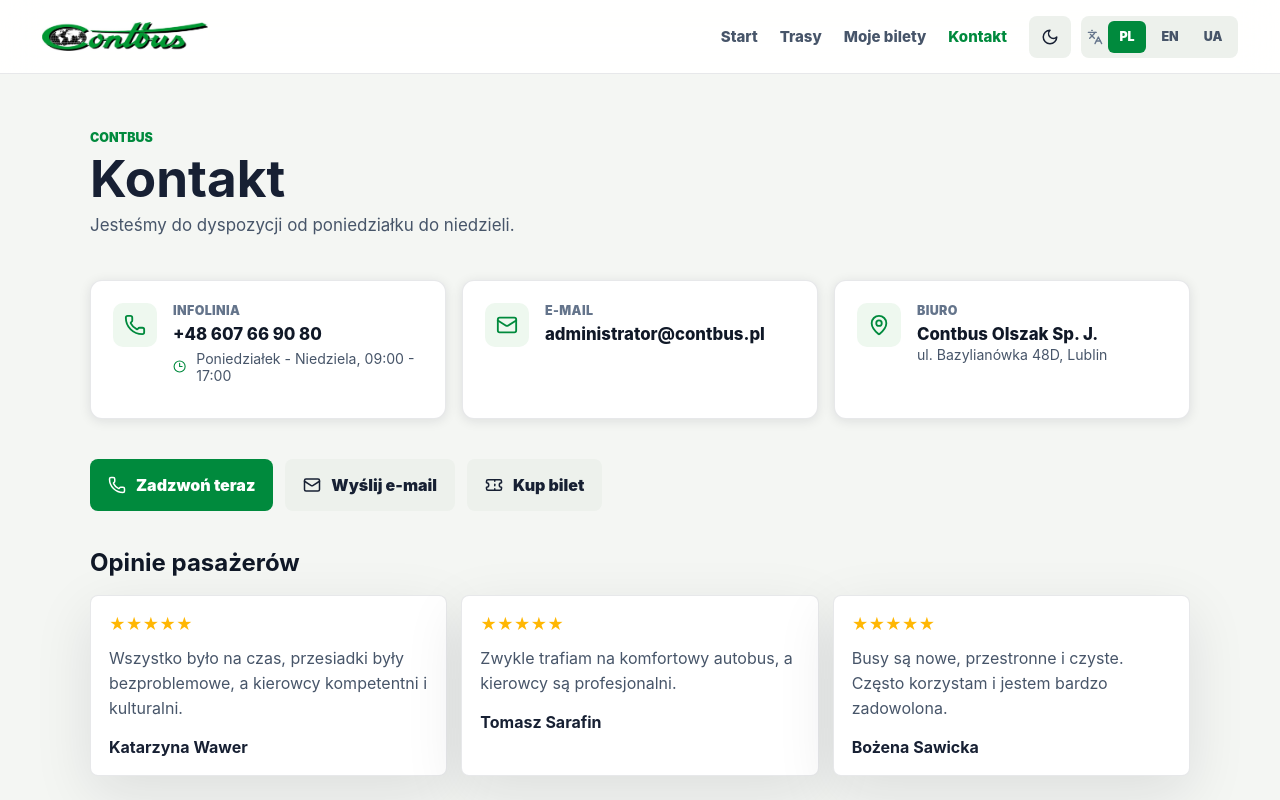
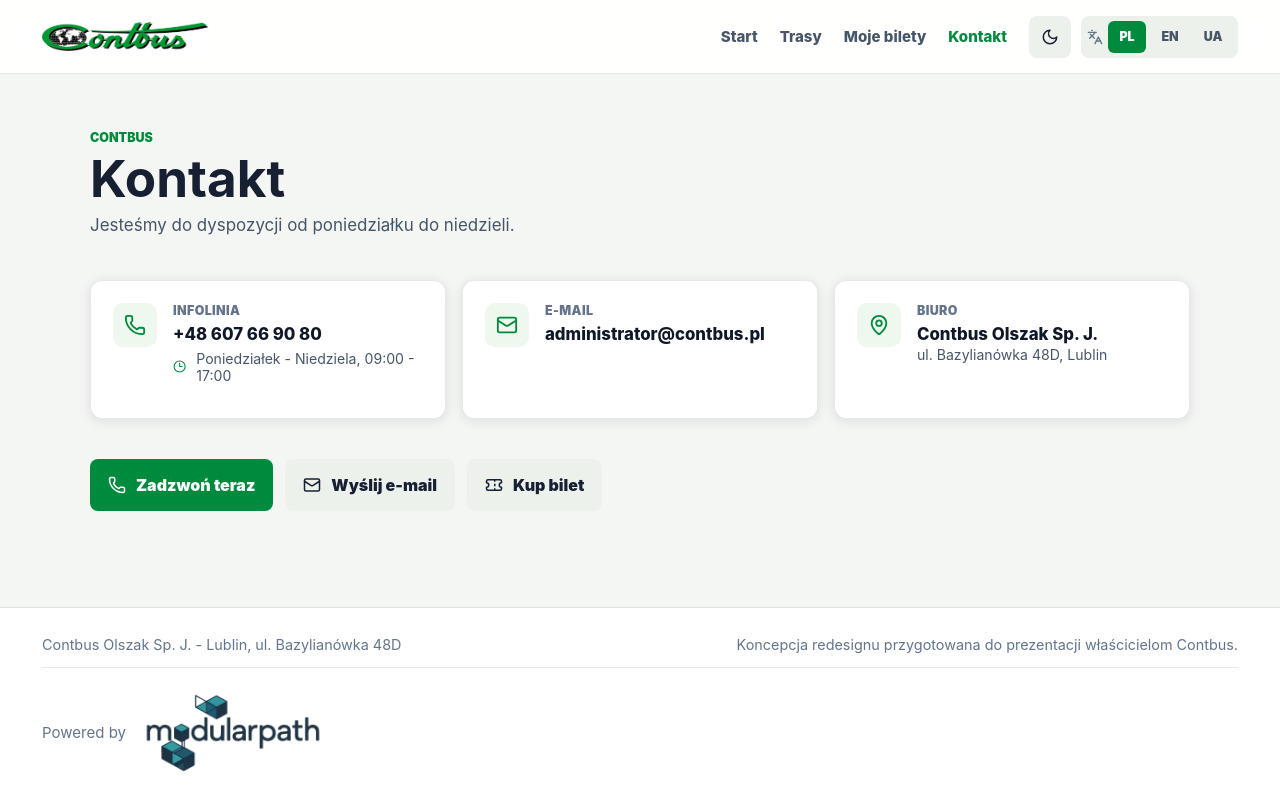
Before and after one commit to PushDream/ContbusRedesign, a React (Vite) app: page /kontakt in a window 1280 px wide. Shown: the top 800 px of the page. Built offline with nearby package versions, Linux system fonts and the light colour scheme.

Commit message:
feat: create ReviewsSection component and integrate into HomePage refactor: remove reviews from ContactPage and associated styles

```diff
--- /dev/null
+++ b/src/components/ReviewsSection.jsx
@@ -0,0 +1,18 @@
+import { testimonials } from "../data/content.js";
+
+export default function ReviewsSection({ t }) {
+  return (
+    <section className="section reviews-home" aria-label={t.reviews}>
+      <p className="eyebrow">{t.reviews}</p>
+      <div className="reviews">
+        {testimonials.map((item) => (
+          <article className="review-card" key={item.name}>
+            <div className="stars">★★★★★</div>
+            <p>{item.body}</p>
+            <strong>{item.name}</strong>
+          </article>
+        ))}
+      </div>
+    </section>
+  );
+}
--- a/src/pages/ContactPage.jsx
+++ b/src/pages/ContactPage.jsx
@@ -1,7 +1,6 @@
 import { Clock3, Mail, MapPin, Phone, Ticket } from "lucide-react";
 import { Link } from "react-router-dom";
 import { useApp } from "../context/AppContext.jsx";
-import { testimonials } from "../data/content.js";
 
 export default function ContactPage() {
   const { t } = useApp();
@@ -72,19 +71,6 @@ export default function ContactPage() {
             {t.buy}
           </Link>
         </div>
-
-        <div className="reviews-section">
-          <h2>{t.reviews}</h2>
-          <div className="reviews">
-            {testimonials.map((item) => (
-              <article className="review-card" key={item.name}>
-                <div className="stars">★★★★★</div>
-                <p>{item.body}</p>
-                <strong>{item.name}</strong>
-              </article>
-            ))}
-          </div>
-        </div>
       </div>
     </div>
   );
--- a/src/pages/HomePage.jsx
+++ b/src/pages/HomePage.jsx
@@ -5,6 +5,7 @@ import { useApp } from "../context/AppContext.jsx";
 import BookingSearch from "../components/BookingSearch.jsx";
 import QuickFacts from "../components/QuickFacts.jsx";
 import TrustBand from "../components/TrustBand.jsx";
+import ReviewsSection from "../components/ReviewsSection.jsx";
 import FAQSection from "../components/FAQSection.jsx";
 
 export default function HomePage() {
@@ -39,6 +40,7 @@ export default function HomePage() {
 
       <QuickFacts t={t} />
       <TrustBand t={t} />
+      <ReviewsSection t={t} />
       <FAQSection language={language} t={t} />
     </>
   );
--- a/src/styles.css
+++ b/src/styles.css
@@ -3005,11 +3005,6 @@ a.contact-big-value:hover {
   gap: 12px;
 }
 
-.reviews-section h2 {
-  margin-bottom: 20px;
-  font-size: 1.5rem;
-}
-
 /* ============================================================
    RESPONSIVE — results + booking on mobile
    ============================================================ */
```
Also changed, not shown: src/components/ReviewsContact.jsx (deleted, +0 -44 lines).
